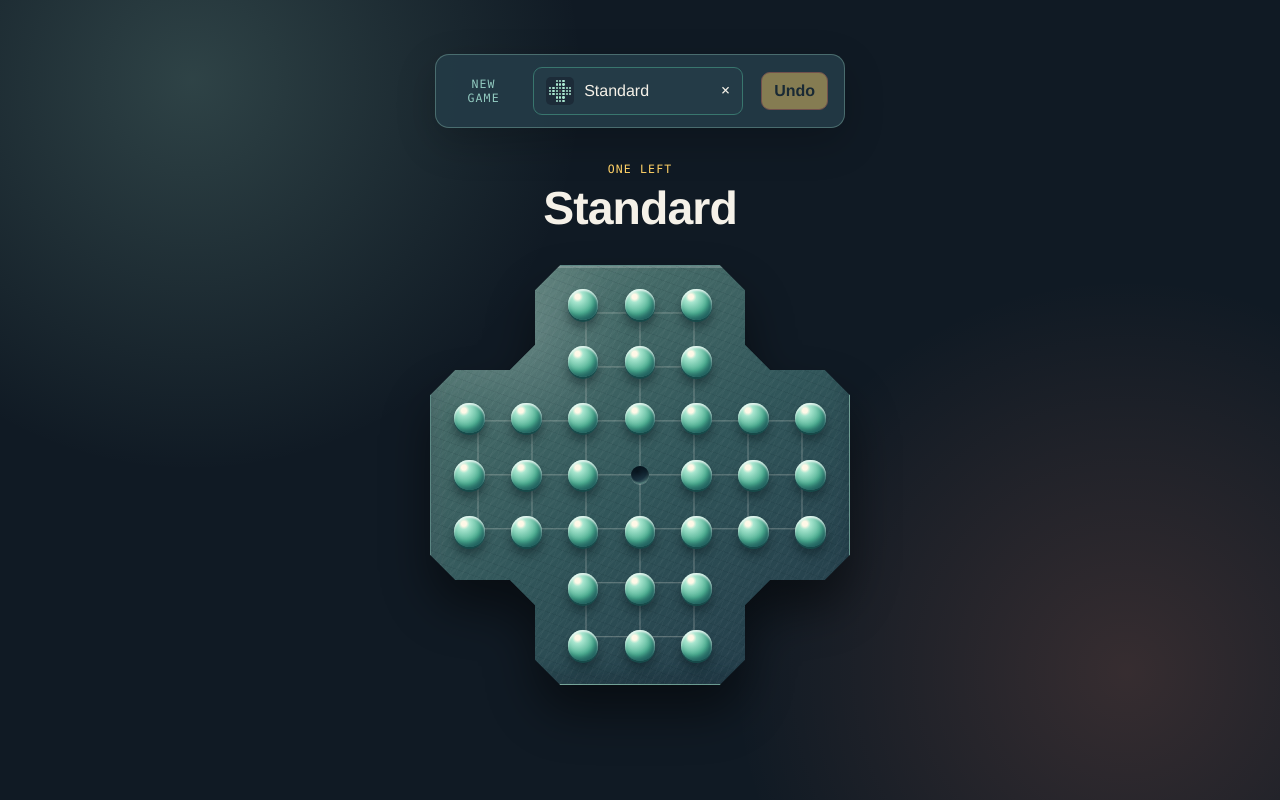
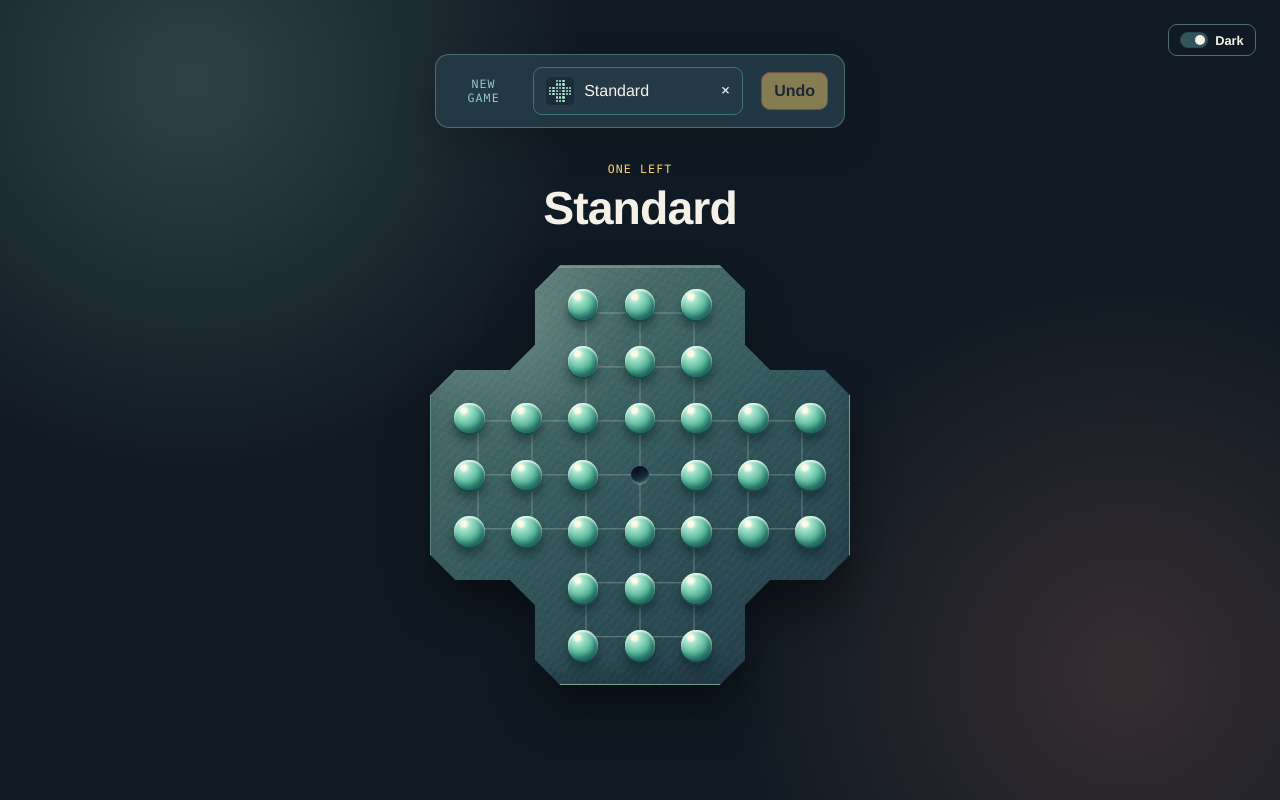
Before and after one commit to drscaon/electron-react-one-left-game, a React app: page / in a window 1280 px wide. Built offline with nearby package versions, Linux system fonts and the light colour scheme.

Commit message:
Add theme switch and refreshed README screenshots

```diff
--- a/app/app.global.css
+++ b/app/app.global.css
@@ -13,6 +13,16 @@
   font-family: 'Avenir Next', 'Helvetica Neue', sans-serif;
   font-synthesis: none;
   text-rendering: optimizeLegibility;
+}
+
+.App--light {
+  --ink: #e8eee9;
+  --ink-soft: #d6e3dc;
+  --panel: #ffffff;
+  --panel-light: #e1eee8;
+  --mint: #247565;
+  --mint-muted: #3d756b;
+  --paper: #172b2b;
 }
 
 * { box-sizing: border-box; }
@@ -36,11 +46,18 @@ button:focus-visible, select:focus-visible {
 
 .App {
   display: flex;
+  position: relative;
   min-height: 100vh;
   flex-direction: column;
   align-items: center;
   padding: clamp(22px, 5vw, 54px) 20px 48px;
   text-align: center;
+  background:
+    radial-gradient(circle at 15% 10%, rgba(168, 230, 207, 0.2), transparent 30%),
+    radial-gradient(circle at 88% 84%, rgba(255, 143, 112, 0.16), transparent 30%),
+    var(--ink);
+  color: var(--paper);
+  transition: background 220ms ease, color 220ms ease;
 }
 
 .DivGameLabel {
@@ -143,6 +160,53 @@ button:focus-visible, select:focus-visible {
 }
 
 .UndoButton:disabled { opacity: 0.45; cursor: not-allowed; }
+
+.ThemeToggle {
+  display: inline-flex;
+  position: fixed;
+  top: 24px;
+  right: 24px;
+  z-index: 12;
+  min-width: 88px;
+  align-items: center;
+  justify-content: center;
+  gap: 7px;
+  padding: 7px 9px;
+  border: 1px solid rgba(168, 230, 207, 0.42);
+  border-radius: 9px;
+  color: var(--paper);
+  background: transparent;
+  cursor: pointer;
+  font-size: 0.8rem;
+  font-weight: 600;
+}
+
+.ThemeToggle:hover { background: rgba(168, 230, 207, 0.12); }
+
+.ThemeToggleTrack {
+  position: relative;
+  display: inline-block;
+  width: 28px;
+  height: 16px;
+  border-radius: 999px;
+  background: var(--panel-light);
+  box-shadow: inset 0 0 0 1px rgba(16, 26, 36, 0.25);
+}
+
+.ThemeToggleThumb {
+  position: absolute;
+  top: 3px;
+  left: 3px;
+  width: 10px;
+  height: 10px;
+  border-radius: 50%;
+  background: var(--paper);
+  transition: transform 160ms ease;
+}
+
+.ThemeToggle[aria-checked='true'] .ThemeToggleThumb {
+  transform: translateX(12px);
+}
 
 .eyebrow {
   margin: 34px 0 5px;
@@ -289,7 +353,13 @@ button:focus-visible, select:focus-visible {
   z-index: 11;
 }
 
+.ThemeToggle--winner {
+  right: 100px;
+}
+
 @media (max-width: 520px) {
   .DivGameLabel { flex-direction: column; align-items: stretch; }
   .BoardPicker { width: 100%; }
+  .ThemeToggle { top: 16px; right: 16px; }
+  .ThemeToggle--winner { right: 100px; }
 }
--- a/app/components/Game.jsx
+++ b/app/components/Game.jsx
@@ -17,7 +17,8 @@ class Game extends Component {
       clipPath: board.Standard.ClipPath,
       chosenPin: null,
       history: [],
-      boardMenuOpen: false
+      boardMenuOpen: false,
+      theme: 'dark'
     };
   }
 
@@ -181,6 +182,12 @@ class Game extends Component {
     this.setState({ chosenPin: null });
   }
 
+  toggleTheme() {
+    this.setState(({ theme }) => ({
+      theme: theme === 'dark' ? 'light' : 'dark'
+    }));
+  }
+
   handleBoardNameChange(event) {
     const boardName = event.value;
     this.setState({
@@ -219,7 +226,8 @@ class Game extends Component {
       clipPath,
       chosenPin,
       history,
-      boardMenuOpen
+      boardMenuOpen,
+      theme
     } = this.state;
 
     const countPins = squares.filter(square => square === ELEMENT_TYPE.PIN)
@@ -228,7 +236,7 @@ class Game extends Component {
 
     if (hasWinner) {
       return (
-        <div className="App">
+        <div className={`App App--${theme}`}>
           <div className="DivGameLabel">
             <button
               type="button"
@@ -244,13 +252,25 @@ class Game extends Component {
             >
               Undo
             </button>
+            <button
+              type="button"
+              role="switch"
+              aria-checked={theme === 'dark'}
+              className="ThemeToggle ThemeToggle--winner"
+              onClick={() => this.toggleTheme()}
+            >
+              <span className="ThemeToggleTrack" aria-hidden="true">
+                <span className="ThemeToggleThumb" />
+              </span>
+              {theme === 'dark' ? 'Dark' : 'Light'}
+            </button>
           </div>
         </div>
       );
     }
 
     return (
-      <div className="App">
+      <div className={`App App--${theme}`}>
         <div className="DivGameLabel">
           <span className="BoardPickerLabel">New game</span>
           <div className="BoardPicker">
@@ -292,6 +312,18 @@ class Game extends Component {
             Undo
           </button>
         </div>
+        <button
+          type="button"
+          role="switch"
+          aria-checked={theme === 'dark'}
+          className="ThemeToggle"
+          onClick={() => this.toggleTheme()}
+        >
+          <span className="ThemeToggleTrack" aria-hidden="true">
+            <span className="ThemeToggleThumb" />
+          </span>
+          {theme === 'dark' ? 'Dark' : 'Light'}
+        </button>
         <p className="eyebrow">ONE LEFT</p>
         <h1 className="boardNameLabel">{boardName}</h1>
         <GameTable
```
Also changed, not shown: README.md, resources/one_left_screenshot.png, resources/one_left_screenshot_2.png, resources/one_left_screenshot_3.png, resources/one_left_screenshot_4.png, resources/one_left_screenshot_5.png.
